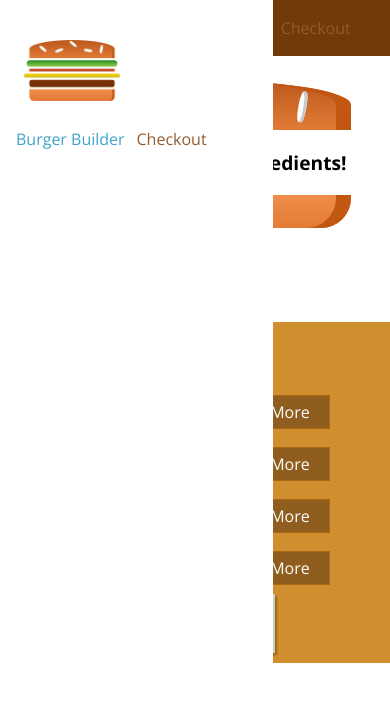
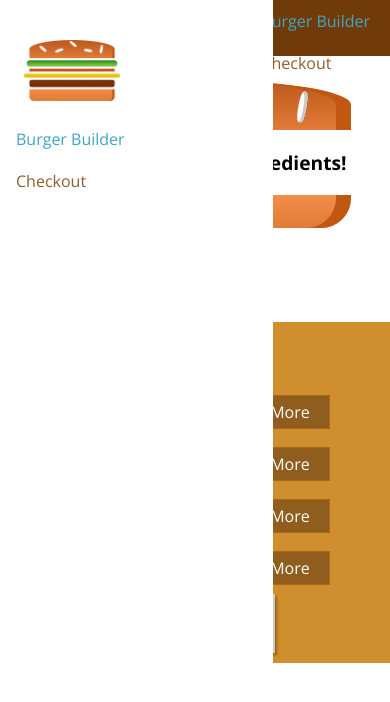
Before and after one commit to chandanb91/My-Burger-Project, a React app: page / in a window 390 px wide. Shown: the top 702 px of the page. Built offline with nearby package versions, Linux system fonts and the light colour scheme.

Commit message:
media query added

```diff
--- a/src/components/Navigation/NavigationItems/NavigationItems.css
+++ b/src/components/Navigation/NavigationItems/NavigationItems.css
@@ -3,6 +3,13 @@
     padding: 0;
     list-style: none;
     display: flex;
+    flex-flow: column;
     align-items: center;
     height: 100%;
 }
+
+@media (min-width: 500px) {
+    .NavigationItems {
+        flex-flow: row;
+    }
+}
```
